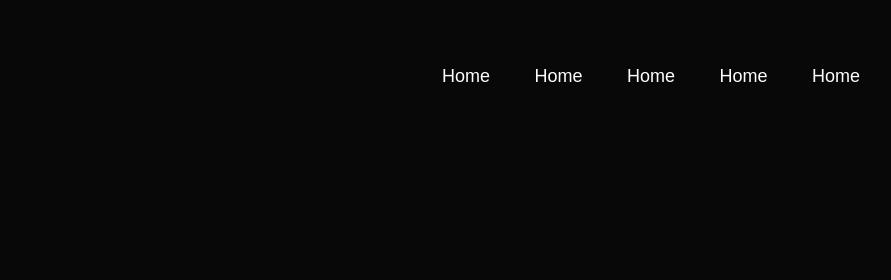
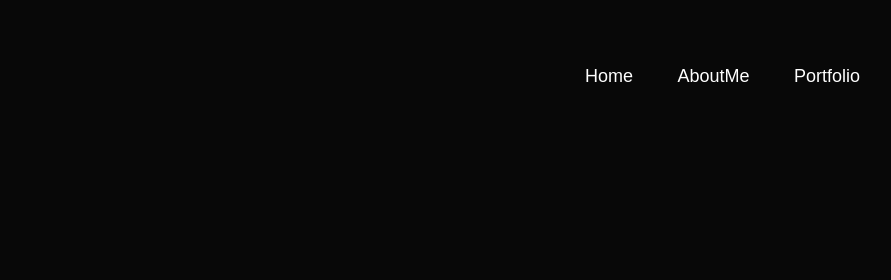
Before and after one commit to SelvinJeraldS/portfolio, a plain HTML site: page index.html in a window 1280 px wide. Shown: the top 280 px of the page, 272-1163 px from the left. Drawn offline with Linux system fonts and the light colour scheme.

Commit message:
Update index.html

```diff
--- a/index.html
+++ b/index.html
@@ -13,10 +13,9 @@
                 <img src="images/logo.png" class="logo">
             <ul>
                 <li><a href="#">Home</a></li>
-                <li><a href="#">Home</a></li>
-                <li><a href="#">Home</a></li>
-                <li><a href="#">Home</a></li>
-                <li><a href="#">Home</a></li>
+                <li><a href="#">AboutMe</a></li>
+                <li><a href="#">Portfolio</a></li>
+
             </ul>
             </nav>
             <div class="header-text">
```
